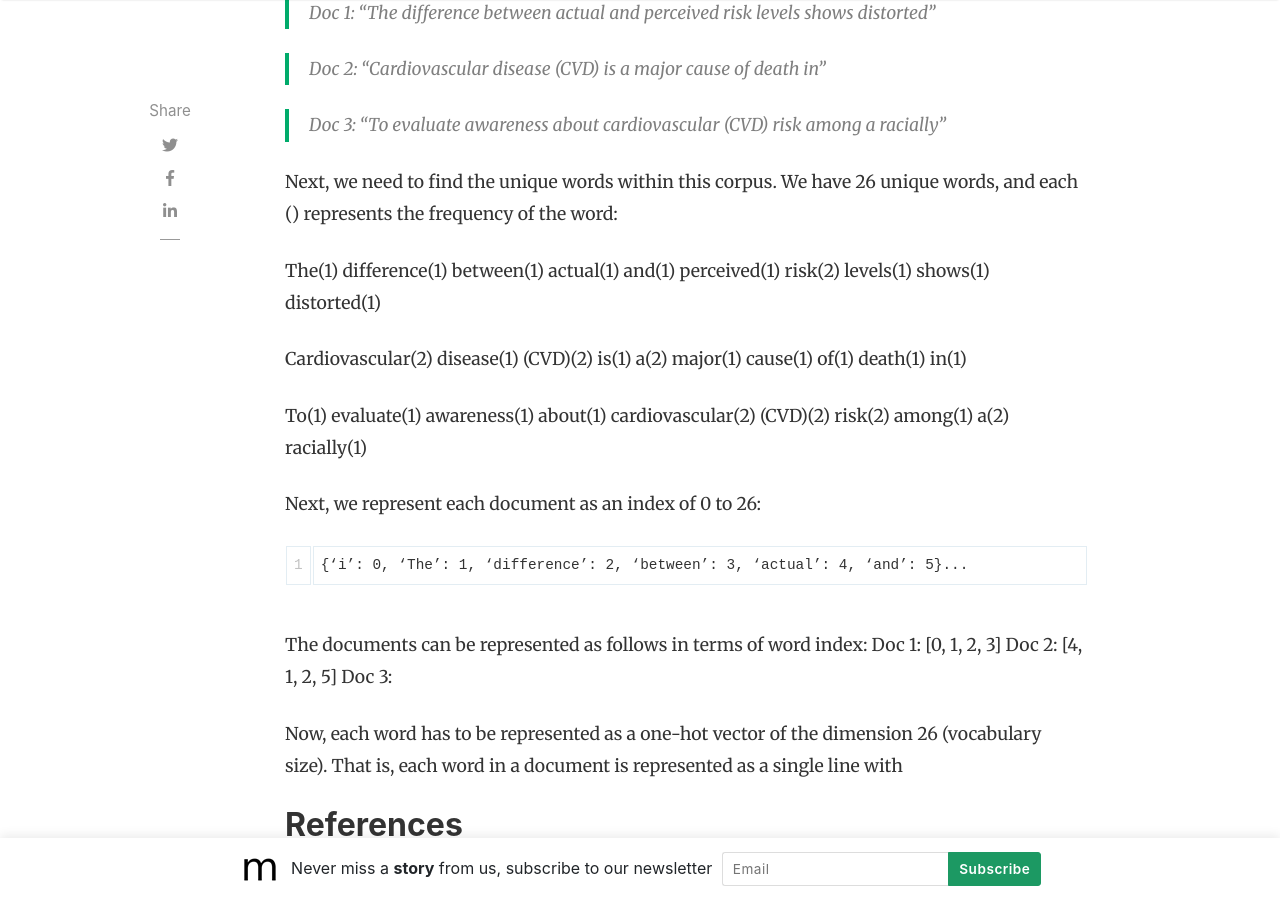
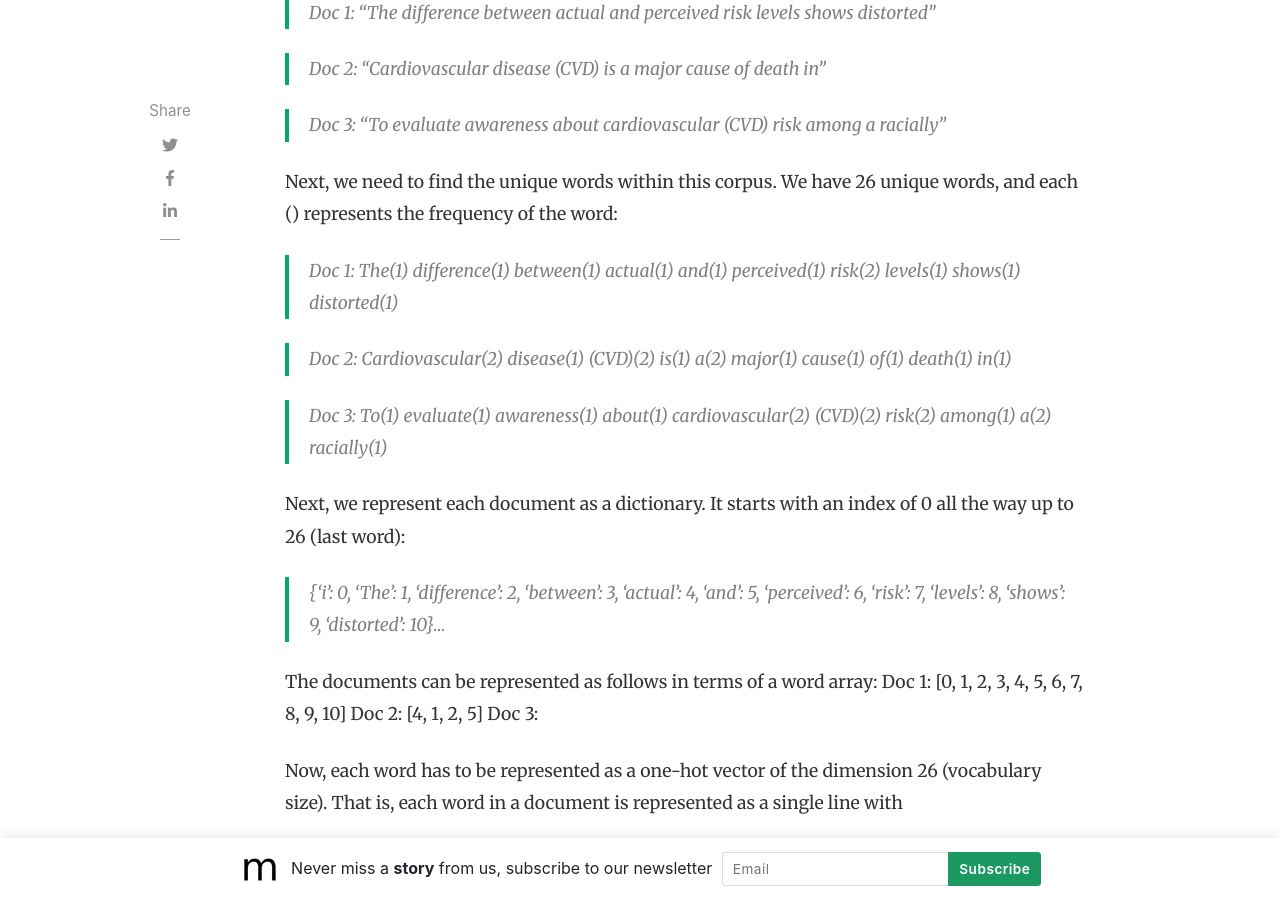
Before and after one commit to slsu0424/slsu0424.github.io, a Jekyll site: the page built from _posts/2023-07-27-test.md, in a window 1280 px wide and 900 px high, scrolled down 2857 px. Built offline with Jekyll 4.4.1, drawn with Linux system fonts in a browser that asks for light colours; nearby versions of some CDN libraries; comment, search, counter and statistics services are not loaded.

Commit message:
Update 2023-07-27-test.md

```diff
--- a/_posts/2023-07-27-test.md
+++ b/_posts/2023-07-27-test.md
@@ -38,18 +38,18 @@ Each abstract represents a single document in the corpus.  Next, we're going to
 
 Next, we need to find the unique words within this corpus.  We have 26 unique words, and each () represents the frequency of the word:
 
-The(1) difference(1) between(1) actual(1) and(1) perceived(1) risk(2) levels(1) shows(1) distorted(1)
+> Doc 1: The(1) difference(1) between(1) actual(1) and(1) perceived(1) risk(2) levels(1) shows(1) distorted(1)
 
-Cardiovascular(2) disease(1) (CVD)(2) is(1) a(2) major(1) cause(1) of(1) death(1) in(1)
+> Doc 2: Cardiovascular(2) disease(1) (CVD)(2) is(1) a(2) major(1) cause(1) of(1) death(1) in(1)
 
-To(1) evaluate(1) awareness(1) about(1) cardiovascular(2) (CVD)(2) risk(2) among(1) a(2) racially(1)
+> Doc 3: To(1) evaluate(1) awareness(1) about(1) cardiovascular(2) (CVD)(2) risk(2) among(1) a(2) racially(1)
 
-Next, we represent each document as an index of 0 to 26:
+Next, we represent each document as a dictionary.  It starts with an index of 0 all the way up to 26 (last word):
 
-    {‘i’: 0, ‘The’: 1, ‘difference’: 2, ‘between’: 3, ‘actual’: 4, ‘and’: 5}...
+> {‘i’: 0, ‘The’: 1, ‘difference’: 2, ‘between’: 3, ‘actual’: 4, ‘and’: 5, ‘perceived’: 6, ‘risk’: 7, ‘levels’: 8, ‘shows’: 9, ‘distorted’: 10}...
 
-The documents can be represented as follows in terms of word index:
-    Doc 1: [0, 1, 2, 3]
+The documents can be represented as follows in terms of a word array:
+    Doc 1: [0, 1, 2, 3, 4, 5, 6, 7, 8, 9, 10]
     Doc 2: [4, 1, 2, 5]
     Doc 3:
 
```
